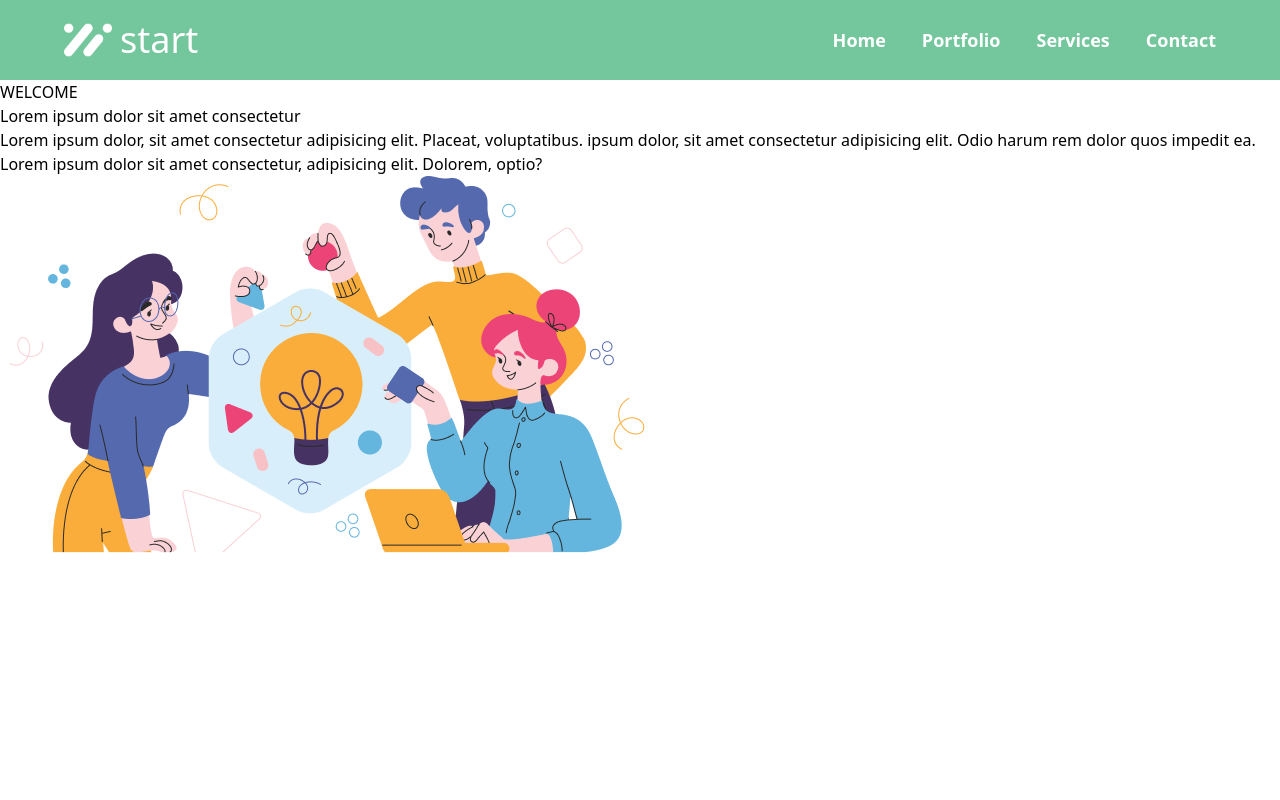
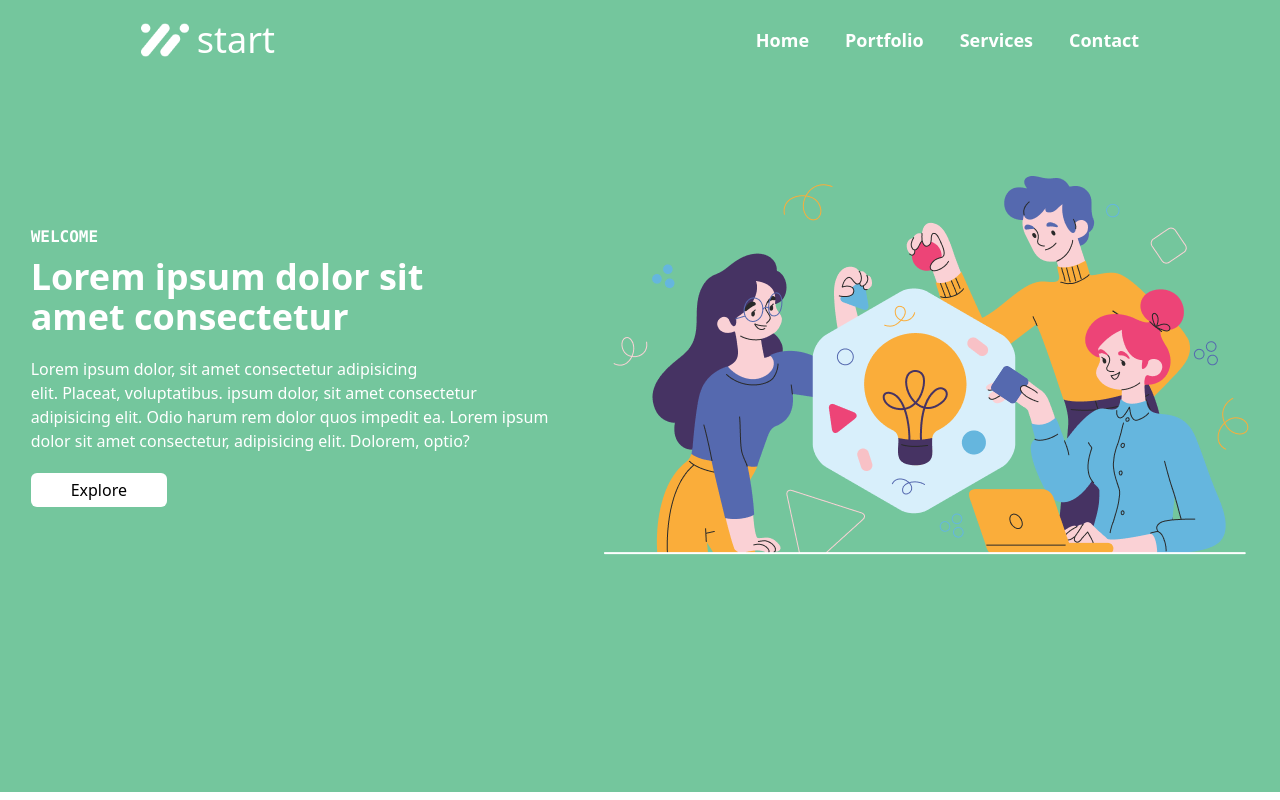
Before and after one commit to AbdelrahmanELsokary/Start, a React (Vite) app: page / in a window 1280 px wide. Built offline with nearby package versions, Linux system fonts and the light colour scheme.

Commit message:
Add: Hero Section

```diff
--- a/src/components/layout/Header.jsx
+++ b/src/components/layout/Header.jsx
@@ -4,8 +4,8 @@ export function Header() {
   const [openMenu, setOpenMenu] = useState(false);
   return (
     <>
-      <header className=" sticky top-0 bg-[#74c69d] text-white py-5">
-        <div className="container flex justify-between items-center w-[90%] m-auto">
+      <header className=" sticky top-0 bg-[#74c69d] text-white   py-5">
+        <div className="container flex justify-between items-center w-[78%] m-auto">
           <div className="logo">
             <Link to="/" className="flex items-center text-4xl">
               <img className=" w-12 mr-2" src="/assets/icons/logo.webp" alt="logo" />
--- a/src/components/pages/Button.jsx
+++ b/src/components/pages/Button.jsx
@@ -0,0 +1,7 @@
+export function Button() {
+  return (
+    <>
+      <button className=" block bg-white py-[5px] px-10 rounded-md mt-5 ">Explore</button>
+    </>
+  );
+}
--- a/src/components/pages/Hero.jsx
+++ b/src/components/pages/Hero.jsx
@@ -1,15 +1,21 @@
+import { Button } from './Button';
+
 export function Hero() {
   return (
     <>
-      <section>
-        <div className="container">
+      <section className="bg-[#74c69d] h-[89vh] ">
+        <div className="container flex justify-center items-center gap-14 pt-24">
           <div className="col_1">
-            <span>WELCOME</span>
-            <h1>Lorem ipsum dolor sit amet consectetur</h1>
-            <p>
-              Lorem ipsum dolor, sit amet consectetur adipisicing elit. Placeat, voluptatibus. ipsum dolor, sit amet consectetur adipisicing elit. Odio harum rem dolor quos impedit ea. Lorem ipsum
+            <span className="text-white font-mono font-semibold ">WELCOME</span>
+            <h1 className="text-white font-bold text-4xl pt-2">
+              Lorem ipsum dolor sit <br /> amet consectetur
+            </h1>
+            <p className="text-white pt-5">
+              Lorem ipsum dolor, sit amet consectetur adipisicing <br /> elit. Placeat, voluptatibus. ipsum dolor, sit amet consectetur <br /> adipisicing elit. Odio harum rem dolor quos impedit ea.
+              Lorem ipsum <br />
               dolor sit amet consectetur, adipisicing elit. Dolorem, optio?
             </p>
+            <Button />
           </div>
           <div className="col_2">
             <img src="/public/assets/images/hero.webp" alt="hero image" />
```
